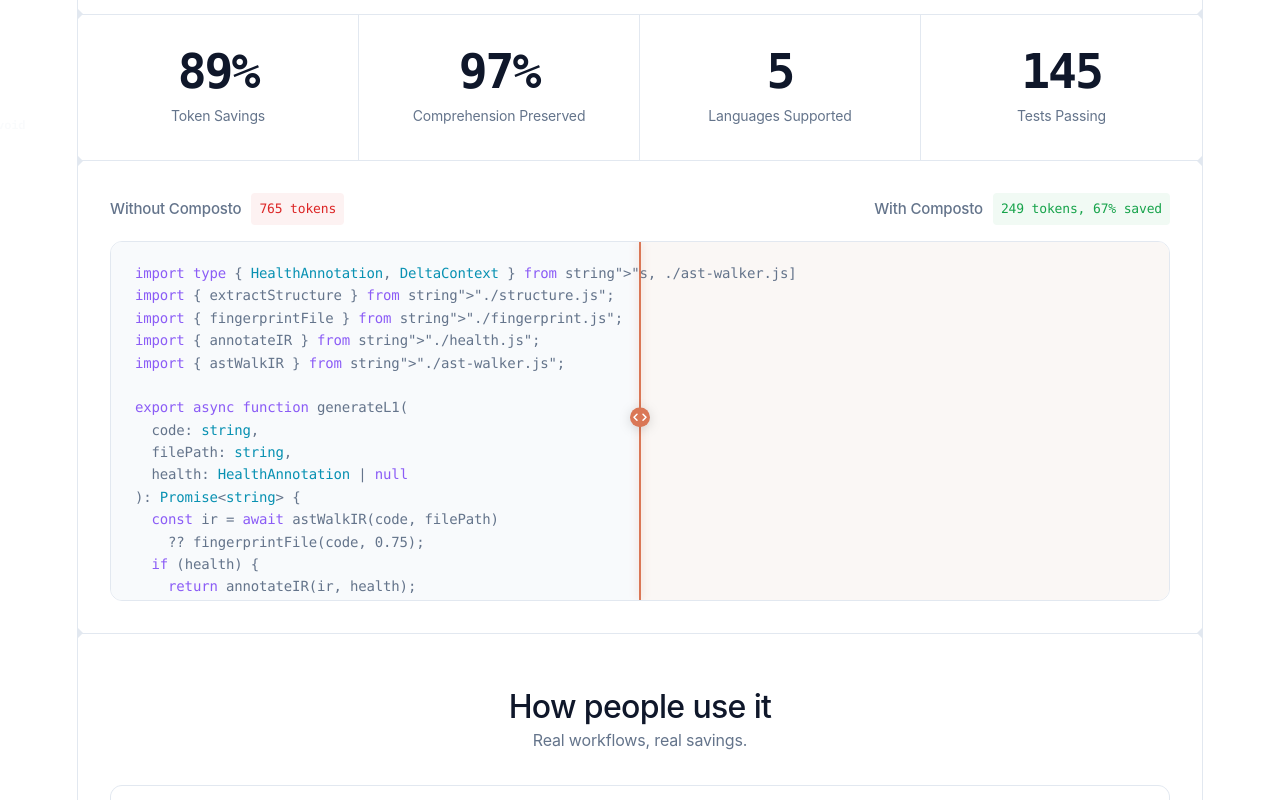
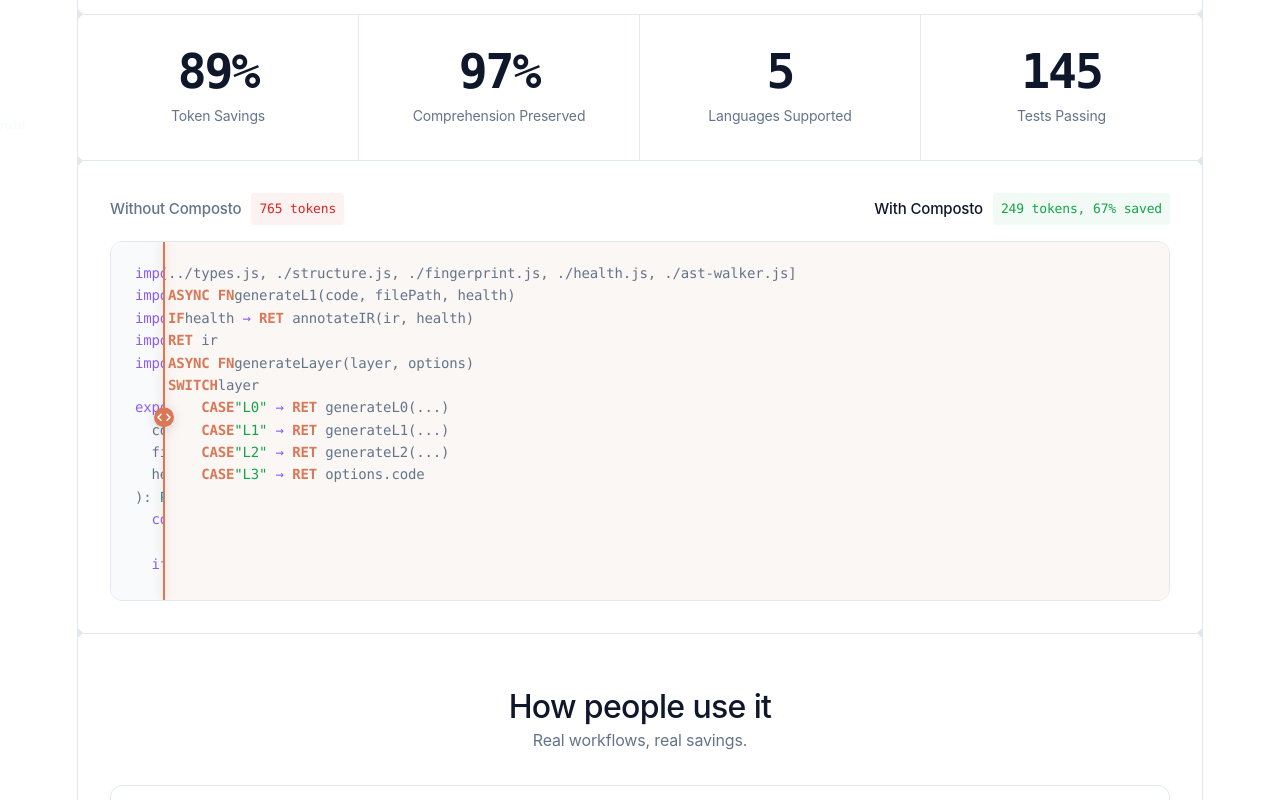
Before and after one commit to mertcanaltin/composto-website, a React (Vite) app: page / in a window 1280 px wide. Shown: the part 615-1415 px from the top of the page. Built offline with nearby package versions, Linux system fonts and the light colour scheme.

Commit message:
feat: slider auto-animates from raw to IR when scrolled into view

```diff
--- a/src/components/CodeSlider.tsx
+++ b/src/components/CodeSlider.tsx
@@ -1,4 +1,4 @@
-import { useState, useRef } from 'react'
+import { useState, useRef, useEffect } from 'react'
 import { CodeBlock } from './CodeBlock'
 import './CodeSlider.css'
 
@@ -11,9 +11,32 @@
 }
 
 export function CodeSlider({ rawCode, irCode, rawTokens, irTokens, savings }: Props) {
-  const [position, setPosition] = useState(50)
+  const [position, setPosition] = useState(95)
   const containerRef = useRef<HTMLDivElement>(null)
   const dragging = useRef(false)
+  const animated = useRef(false)
+
+  useEffect(() => {
+    if (animated.current) return
+    const observer = new IntersectionObserver(([entry]) => {
+      if (entry.isIntersecting && !animated.current) {
+        animated.current = true
+        // Animate from 95 (raw) to 5 (IR)
+        let start: number | null = null
+        function step(ts: number) {
+          if (!start) start = ts
+          const progress = Math.min((ts - start) / 1500, 1)
+          const eased = 1 - Math.pow(1 - progress, 3) // ease-out cubic
+          setPosition(95 - eased * 90)
+          if (progress < 1) requestAnimationFrame(step)
+        }
+        setTimeout(() => requestAnimationFrame(step), 400)
+        observer.disconnect()
+      }
+    }, { threshold: 0.3 })
+    if (containerRef.current) observer.observe(containerRef.current)
+    return () => observer.disconnect()
+  }, [])
 
   function updatePosition(clientX: number) {
     if (!containerRef.current) return
```
